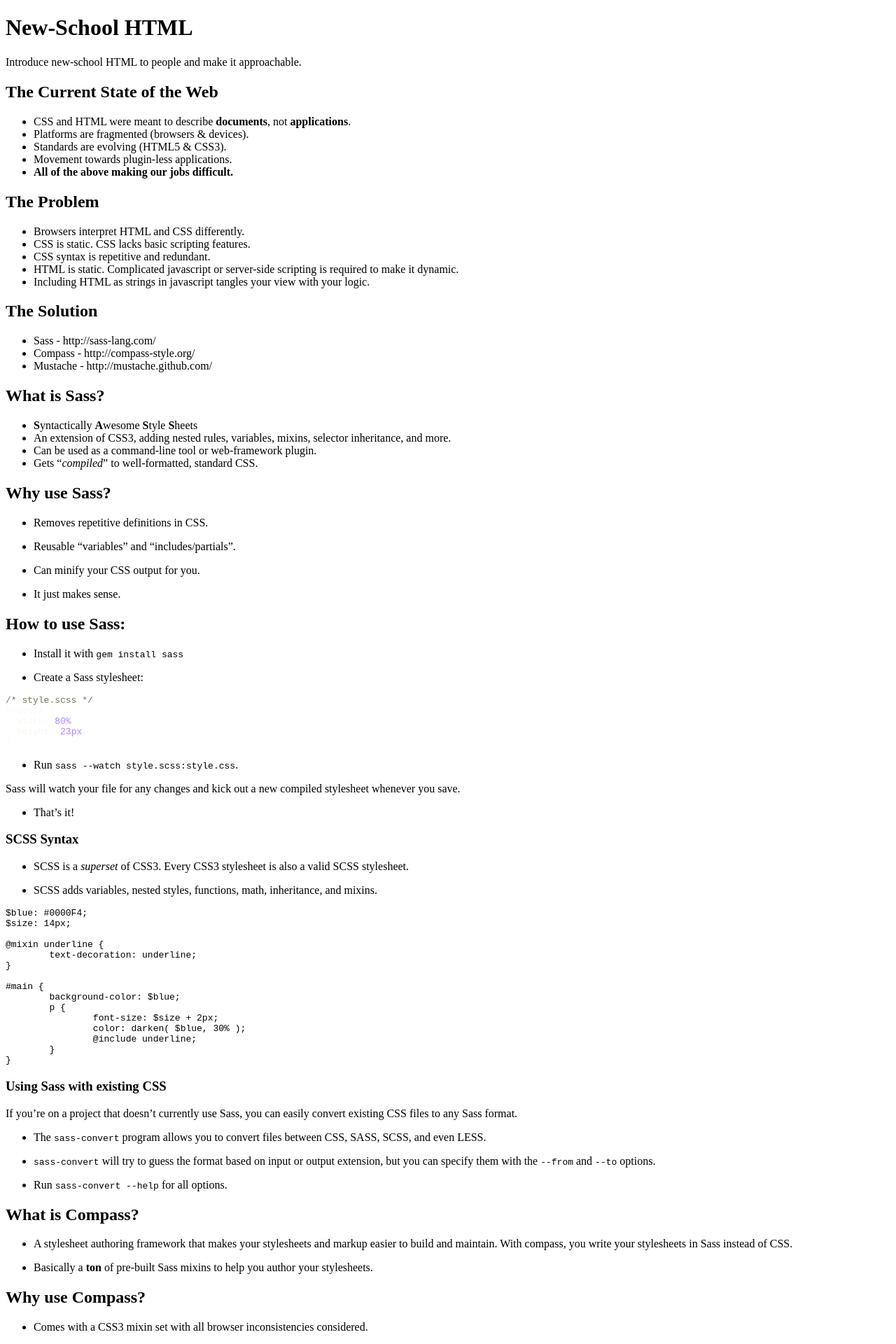
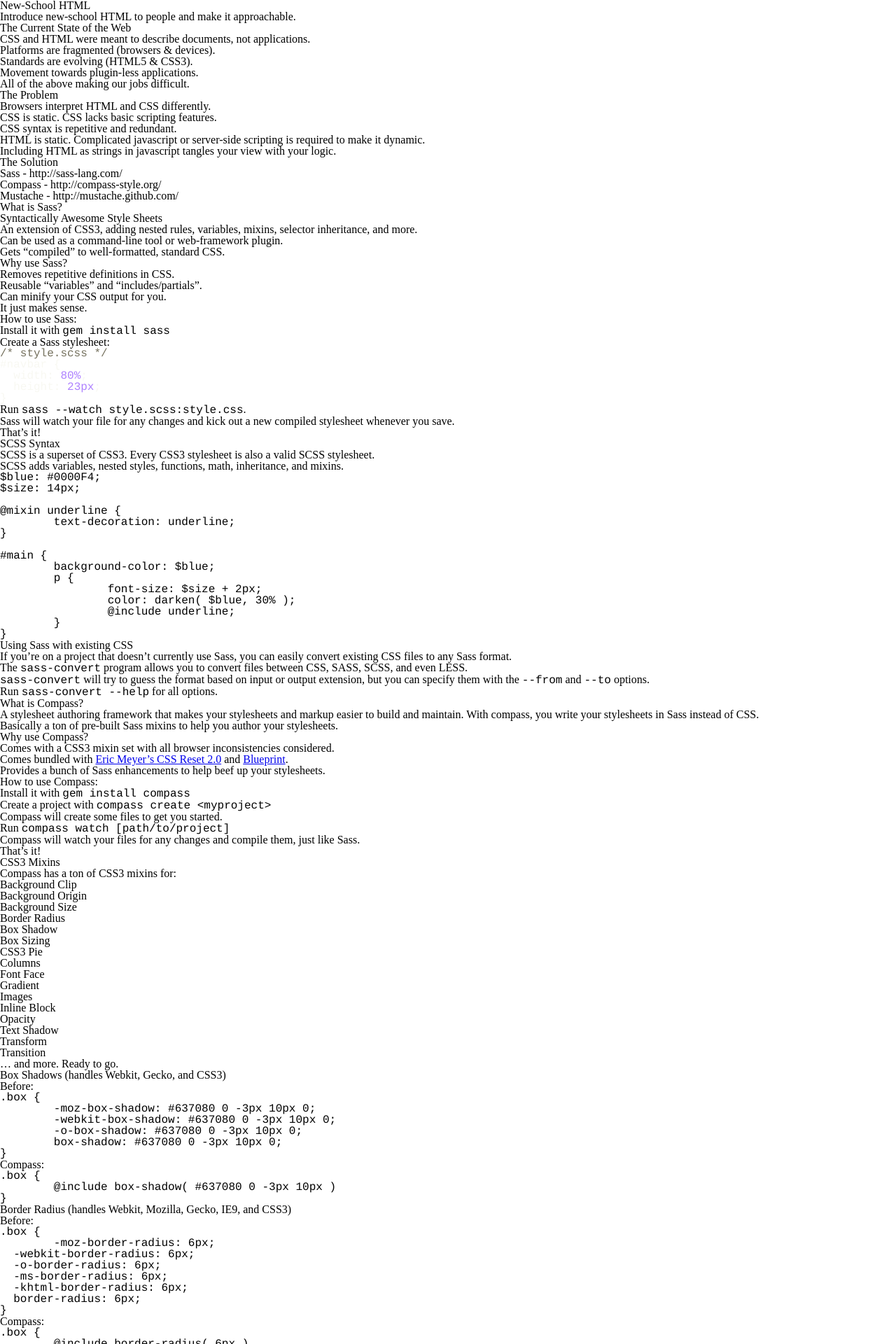
Before and after one commit to SFCRD/sfcrd.github.com, a Jekyll site: the page built from _posts/2011-06-09-new-school-html.md, in a window 1280 px wide. Shown: the top 1920 px of the page at 70% size. Built offline with Jekyll 4.4.1, drawn with Linux system fonts in a browser that asks for light colours; Markdown is read by kramdown in place of the engine named in the settings.

Commit message:
use eric meyer reset css

```diff
--- a/_layouts/post.html
+++ b/_layouts/post.html
@@ -2,7 +2,9 @@
 <html>
 	<head>
 		<title>{{ page.title }}</title>
+		<link href="/stylesheets/reset.css" rel="stylesheet" />
 		<link href="/stylesheets/pygments.css" rel="stylesheet" />
+		<link href="/stylesheets/application.css" rel="stylesheet" />
 	</head>
 	<body>
 		{{ content }}
--- /dev/null
+++ b/stylesheets/application.css
@@ -0,0 +1,3 @@
+pre, code {
+  font-family: courier;
+}
--- /dev/null
+++ b/stylesheets/reset.css
@@ -0,0 +1,48 @@
+/* http://meyerweb.com/eric/tools/css/reset/
+   v2.0 | 20110126
+   License: none (public domain)
+*/
+
+html, body, div, span, applet, object, iframe,
+h1, h2, h3, h4, h5, h6, p, blockquote, pre,
+a, abbr, acronym, address, big, cite, code,
+del, dfn, em, img, ins, kbd, q, s, samp,
+small, strike, strong, sub, sup, tt, var,
+b, u, i, center,
+dl, dt, dd, ol, ul, li,
+fieldset, form, label, legend,
+table, caption, tbody, tfoot, thead, tr, th, td,
+article, aside, canvas, details, embed,
+figure, figcaption, footer, header, hgroup,
+menu, nav, output, ruby, section, summary,
+time, mark, audio, video {
+	margin: 0;
+	padding: 0;
+	border: 0;
+	font-size: 100%;
+	font: inherit;
+	vertical-align: baseline;
+}
+/* HTML5 display-role reset for older browsers */
+article, aside, details, figcaption, figure,
+footer, header, hgroup, menu, nav, section {
+	display: block;
+}
+body {
+	line-height: 1;
+}
+ol, ul {
+	list-style: none;
+}
+blockquote, q {
+	quotes: none;
+}
+blockquote:before, blockquote:after,
+q:before, q:after {
+	content: '';
+	content: none;
+}
+table {
+	border-collapse: collapse;
+	border-spacing: 0;
+}
```
